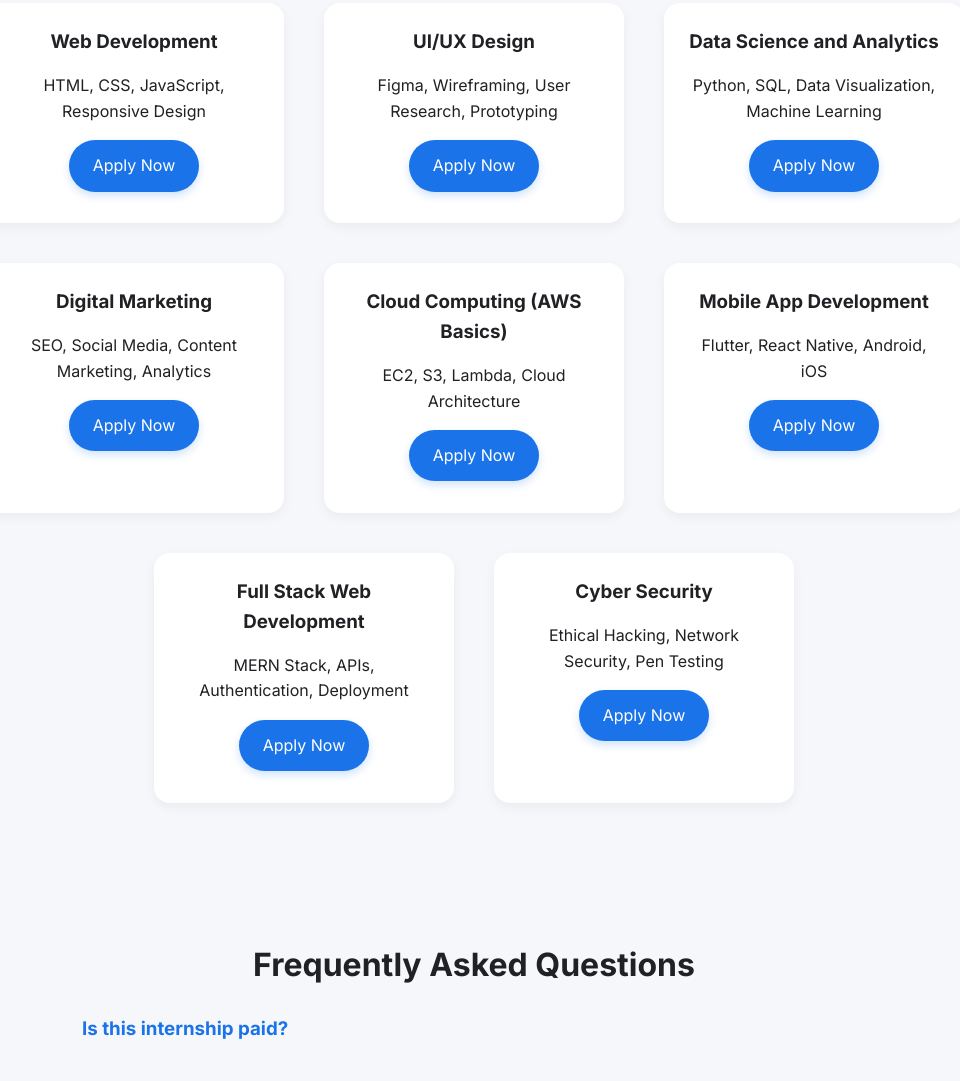
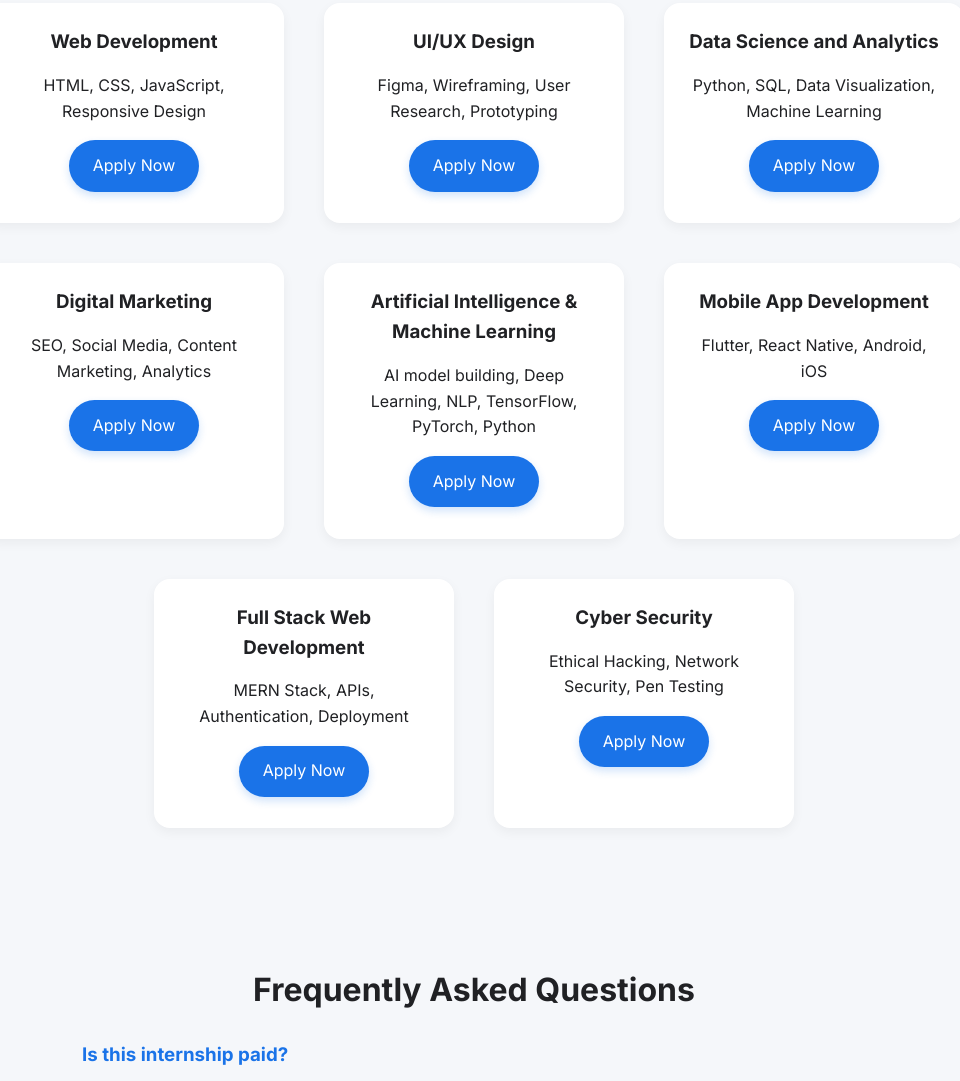
Before and after one commit to launchroots/Launch-Roots-Website, a plain HTML site: page index.html in a window 1280 px wide. Shown: the part 1158-2239 px from the top of the page, without its empty margins (166-1126 px from the left). Drawn offline with Linux system fonts and the light colour scheme.

Commit message:
Update index.html

```diff
--- a/index.html
+++ b/index.html
@@ -535,8 +535,8 @@
         <a href="https://docs.google.com/forms/d/e/1FAIpQLSdooM0HQWLGfNiRwhNKoPJMpi8DNR3xJP-K48Mtr_Z1ZboNCQ/viewform" class="cta-button">Apply Now</a>
       </div>
       <div class="card">
-        <h3>Cloud Computing (AWS Basics)</h3>
-        <p>EC2, S3, Lambda, Cloud Architecture</p>
+        <h3>Artificial Intelligence & Machine Learning</h3>
+        <p>AI model building, Deep Learning, NLP, TensorFlow, PyTorch, Python</p>
         <a href="https://docs.google.com/forms/d/e/1FAIpQLSdooM0HQWLGfNiRwhNKoPJMpi8DNR3xJP-K48Mtr_Z1ZboNCQ/viewform" class="cta-button">Apply Now</a>
       </div>
       <div class="card">
```
